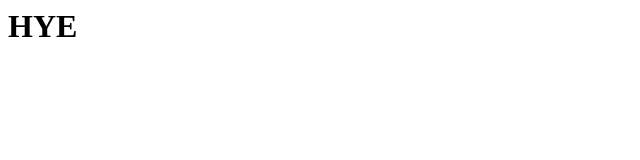
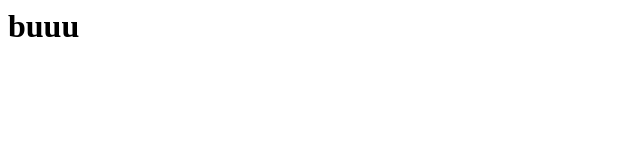
Before and after one commit to extraAA/SPAspasphinx, a plain HTML site: page index.html in a window 1280 px wide. Shown: the full height of the page, 0-640 px from the left. Drawn offline with Linux system fonts and the light colour scheme.

Commit message:
Update index.html

```diff
--- a/index.html
+++ b/index.html
@@ -1,7 +1,7 @@
 <html>
 <body>
 
-<h1> HYE </h1>
+<h1> buuu</h1>
 
 </body>
 </html>
```
